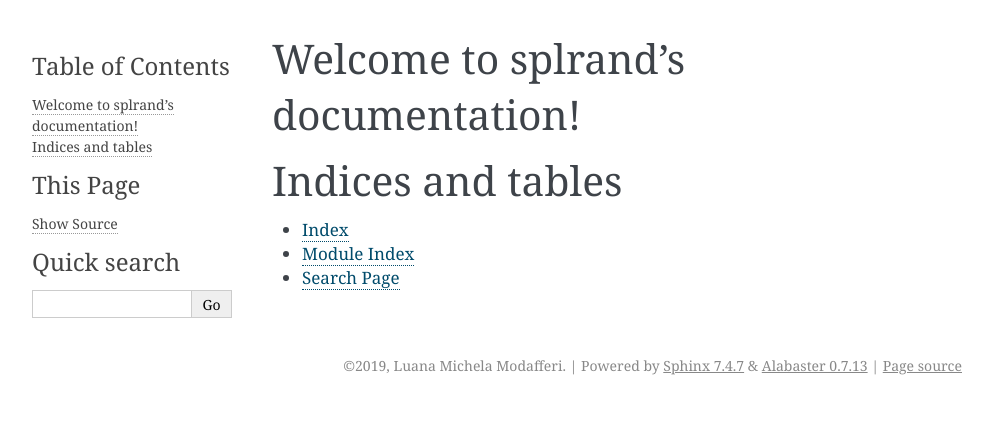
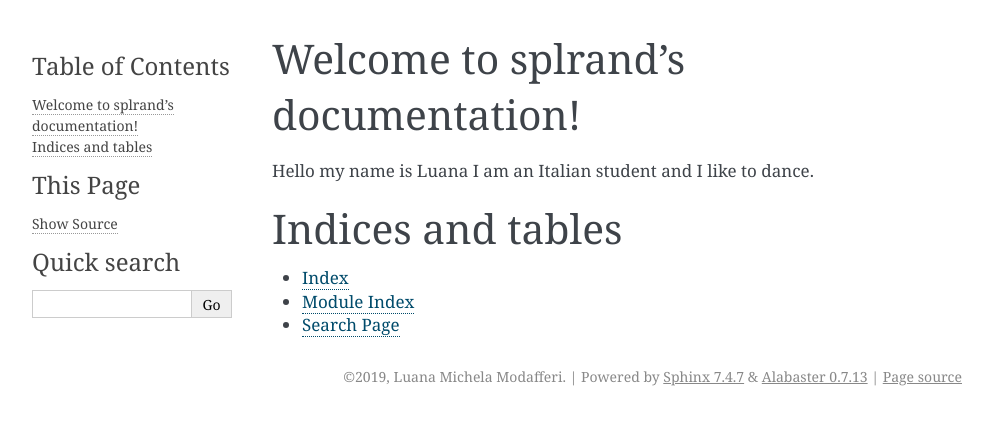
Before and after one commit to itsluanayall/splrand, a Sphinx documentation site: the page built from docs/index.rst, in a window 1280 px wide. Shown: the top 425 px of the page, without its empty margins (148-1141 px from the left). Built offline with Sphinx 7.4.7, drawn with Linux system fonts in a browser that asks for light colours.

Commit message:
changed index

```diff
--- a/docs/index.rst
+++ b/docs/index.rst
@@ -5,6 +5,8 @@
 
 Welcome to splrand's documentation!
 ===================================
+
+Hello my name is Luana I am an Italian student and I like to dance.
 
 .. toctree::
    :maxdepth: 2
```
